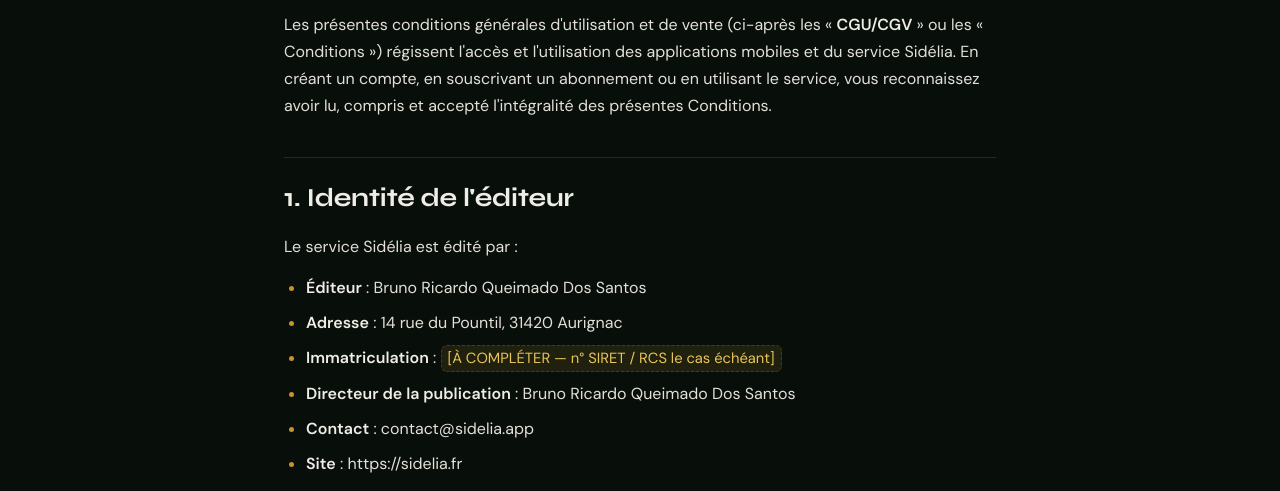
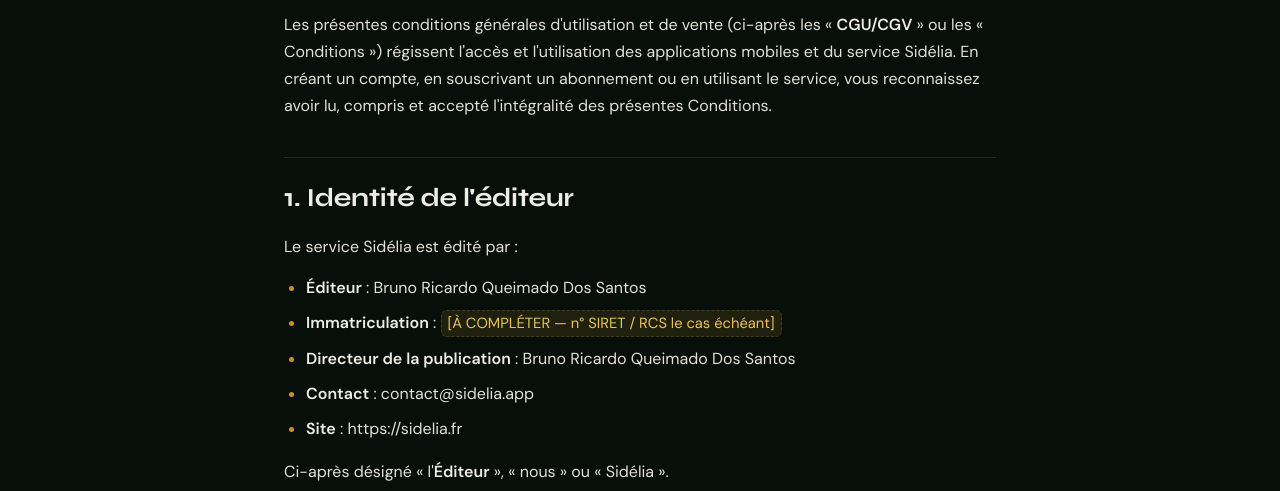
Before and after one commit to Sakoo31-tech/sidelia-site, a plain HTML site: page cgu.html in a window 1280 px wide. Shown: the part 293-784 px from the top of the page. Drawn offline with Linux system fonts and the light colour scheme.

Commit message:
chore(legal): retire l'adresse personnelle des pages (vie privée)
Bruno étant éditeur particulier non immatriculé, l'adresse postale n'est
pas obligatoire ; on garde contact@sidelia.app comme moyen de contact.

```diff
--- a/cgu.html
+++ b/cgu.html
@@ -84,7 +84,6 @@
 <p>Le service Sidélia est édité par :</p>
 <ul>
 <li><strong>Éditeur</strong> : Bruno Ricardo Queimado Dos Santos</li>
-<li><strong>Adresse</strong> : 14 rue du Pountil, 31420 Aurignac</li>
 <li><strong>Immatriculation</strong> : <span class="ph">[À COMPLÉTER — n° SIRET / RCS le cas échéant]</span></li>
 <li><strong>Directeur de la publication</strong> : Bruno Ricardo Queimado Dos Santos</li>
 <li><strong>Contact</strong> : contact@sidelia.app</li>
```
Also changed, not shown: confidentialite.html (+0 -1 lines), mentions-legales.html (+0 -1 lines).
